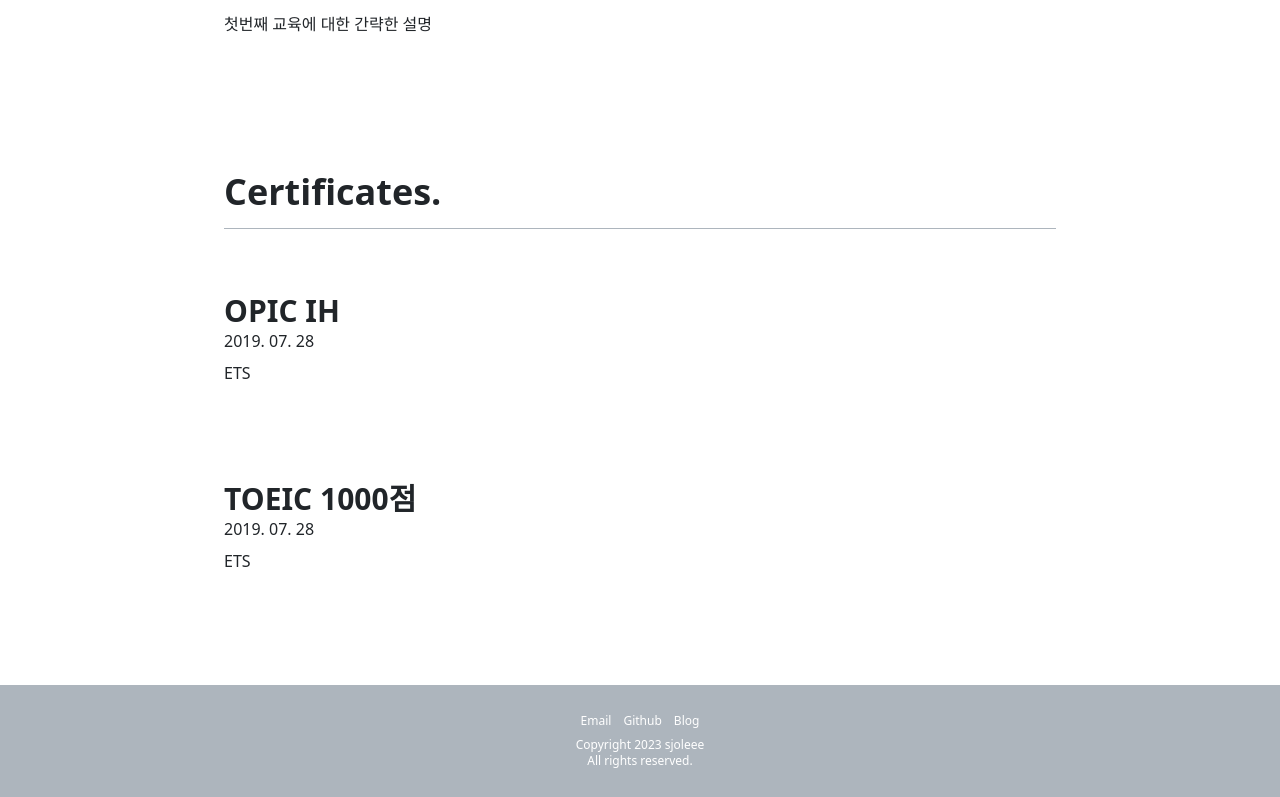
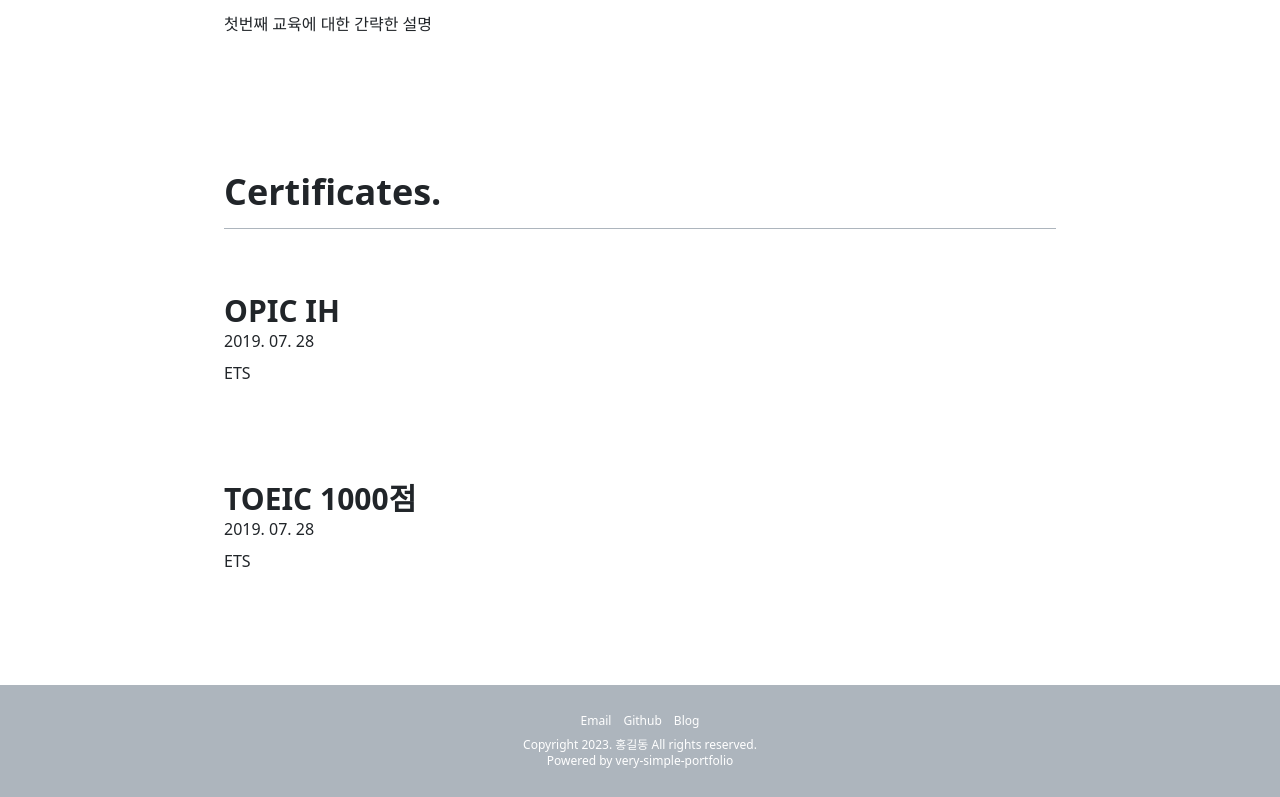
Before and after one commit to Clt689/portfolio, a Next.js app: page / in a window 1280 px wide. Shown: the part 4703-5500 px from the top of the page. Built offline with nearby package versions, Linux system fonts and the light colour scheme.

Commit message:
feat: footer 크레딧 삽입

```diff
--- a/src/components/Footer.tsx
+++ b/src/components/Footer.tsx
@@ -2,8 +2,10 @@ import ContactItem from "./ContactItem";
 
 const Footer = ({
   contact,
+  name,
 }: {
   contact: { id: number; name: string; href: string; isEmail?: boolean }[];
+  name: string;
 }) => {
   return (
     <footer className="flex flex-col gap-2 justify-center items-center bg-GRAY h-28 text-xs text-white dark:bg-GRAY_EXTRAHEAVY dark:text-GRAY_HEAVY">
@@ -15,10 +17,10 @@ const Footer = ({
         ))}
       </div>
       <div className="flex flex-col items-center">
-        <a target="_blank" rel="noreferrer" href="https://github.com/sjoleee/simple-portfolio">
-          <span>Copyright 2023 sjoleee</span>
+        <span className="whitespace-pre-wrap text-center">{`Copyright 2023. ${name} All rights reserved.`}</span>
+        <a target="_blank" rel="noreferrer" href="https://github.com/sjoleee/very-simple-portfolio">
+          Powered by very-simple-portfolio
         </a>
-        <span>All rights reserved.</span>
       </div>
     </footer>
   );
--- a/src/pages/index.tsx
+++ b/src/pages/index.tsx
@@ -36,7 +36,7 @@ const Home: NextPage<DataProps> = ({
         <Education education={education} />
         <Certificate certificate={certificate} />
       </Layout>
-      <Footer contact={information.contact} />
+      <Footer contact={information.contact} name={information.name} />
     </>
   );
 };
```
